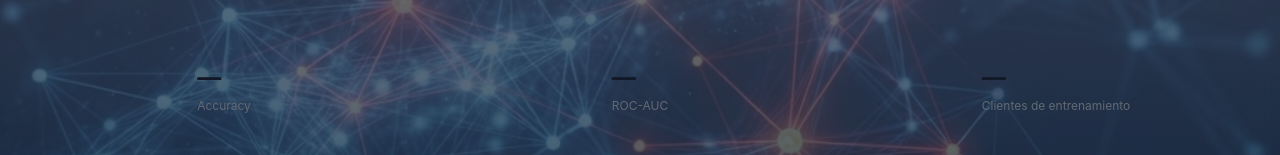
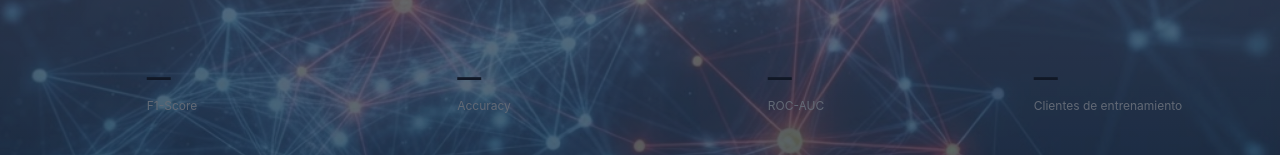
Before and after one commit to Bootcamp-IA-MAD-P7/proyecto5-grupo3, a React (Vite) app in the folder frontend/: page / in a window 1280 px wide. Shown: the part 643-798 px from the top of the page. Built offline with nearby package versions, Linux system fonts and the light colour scheme; no server answers.

Commit message:
fix(ui): add F1-Score stat to hero and fix active model card highlighting
- Add F1-Score as 4th metric stat in hero-section (grid sm:grid-cols-4)
- Fix bg-primary opacity in metrics-section (18 -> 25) so twMerge resolves
  bg-card vs bg-primary conflict and active model card is visually distinct

```diff
--- a/frontend/src/churn/components/hero-section.tsx
+++ b/frontend/src/churn/components/hero-section.tsx
@@ -1,5 +1,4 @@
 // @path: frontend/src/churn/components/hero-section.tsx
-import { useEffect, useState } from 'react';
 import {
   ArrowRightIcon,
   BrainCircuitIcon,
@@ -7,14 +6,15 @@ import {
   GaugeIcon,
   ShieldCheckIcon,
 } from 'lucide-react';
+import { useEffect, useState } from 'react';
 
+import { getModelAll } from '@/churn/api/predict.api';
+import type { ModelInfo } from '@/churn/types/predict.interface';
 import { Badge } from '@/components/ui/badge';
 import { Button } from '@/components/ui/button';
 import { Link } from 'react-router';
 import type { Role } from '../context/RoleChurnContext';
 import { useRoleChurn } from '../hooks/useRoleChurn';
-import { getModelAll } from '@/churn/api/predict.api';
-import type { ModelInfo } from '@/churn/types/predict.interface';
 
 const ROLE_COPY: Record<
   Role,
@@ -129,7 +129,17 @@ export const HeroSection = () => {
 
       <div className="border-t border-border bg-primary/18 py-18">
         <div className="mx-auto max-w-7xl px-4 sm:px-6 lg:px-8">
-          <dl className="mt-2 grid grid-cols-1 gap-6 sm:grid-cols-3 lg:gap-8">
+          <dl className="mt-2 grid grid-cols-1 gap-6 sm:grid-cols-4 lg:gap-8">
+            <div className="flex justify-center">
+              <Stat
+                value={
+                  activeModel
+                    ? `${(activeModel.holdout.f1_score * 100).toFixed(1)}%`
+                    : '—'
+                }
+                label="F1-Score"
+              />
+            </div>
             <div className="flex justify-center">
               <Stat
                 value={
@@ -143,9 +153,7 @@ export const HeroSection = () => {
             <div className="flex justify-center">
               <Stat
                 value={
-                  activeModel
-                    ? activeModel.holdout.roc_auc.toFixed(2)
-                    : '—'
+                  activeModel ? activeModel.holdout.roc_auc.toFixed(2) : '—'
                 }
                 label="ROC-AUC"
               />
--- a/frontend/src/churn/components/metrics-section.tsx
+++ b/frontend/src/churn/components/metrics-section.tsx
@@ -63,7 +63,7 @@ export function MetricsSection() {
               <Card
                 key={model.algorithm}
                 className={
-                  model.is_active ? 'border-primary/40 bg-primary/18' : ''
+                  model.is_active ? 'border-primary/50 bg-primary/25' : ''
                 }
               >
                 <CardHeader>
```
